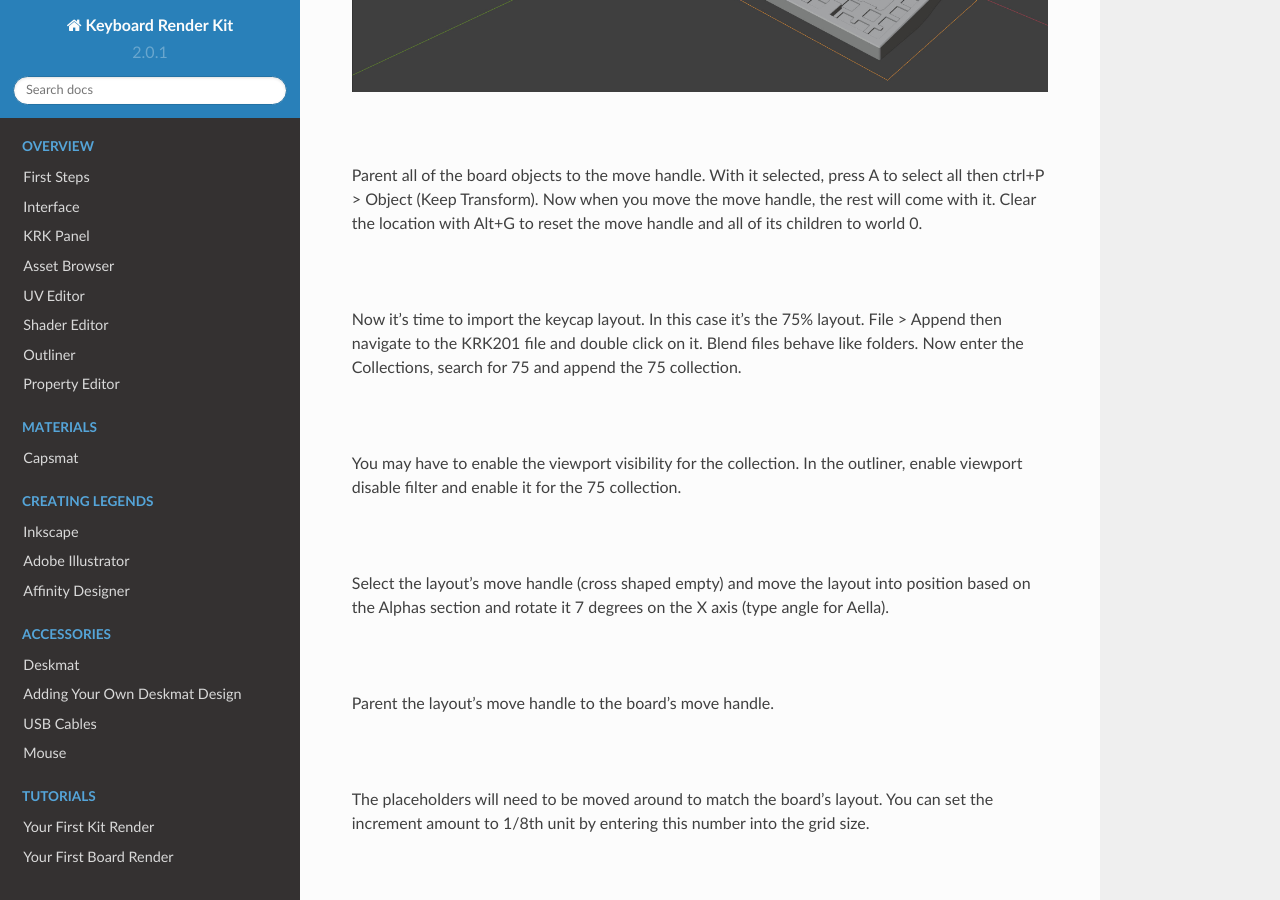
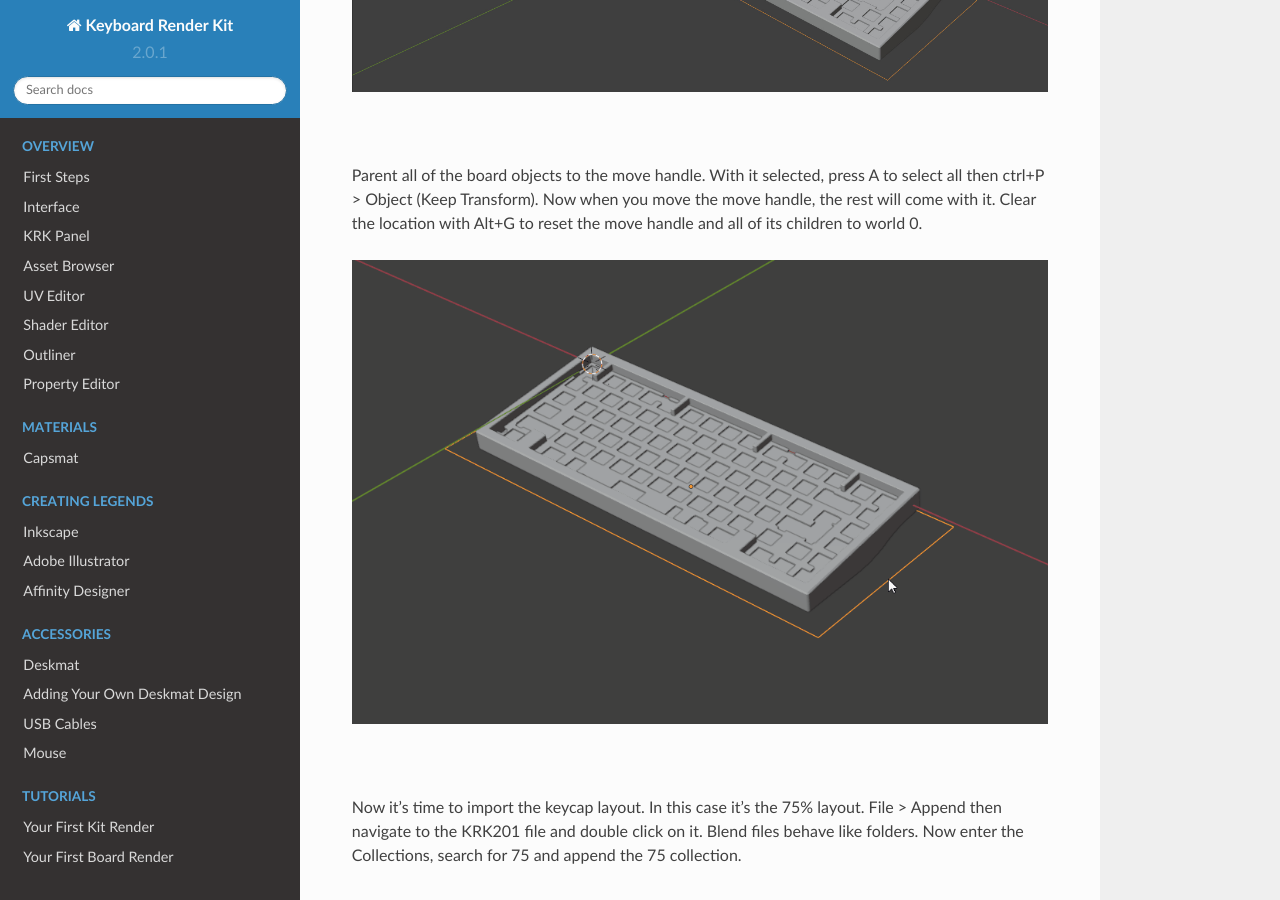
Before and after one commit to imperfectlink/KeyboardRenderKit, a Sphinx documentation site: the page built from docs/source/board_custom.rst, in a window 1280 px wide and 900 px high, scrolled down 5764 px. Built offline with Sphinx 7.4.7 and the Read the Docs theme 2.0.0, drawn with Linux system fonts in a browser that asks for light colours.

Commit message:
Update board_custom.rst

```diff
--- a/docs/source/board_custom.rst
+++ b/docs/source/board_custom.rst
@@ -73,6 +73,8 @@ Convert it into a curve using Object > Convert > Curve. Your move handle is done
 
 Parent all of the board objects to the move handle. With it selected, press A to select all then ctrl+P > Object (Keep Transform). Now when you move the move handle, the rest will come with it. Clear the location with Alt+G to reset the move handle and all of its children to world 0.
 
+.. image:: img/MoveHandle6.gif
+
 |
 
 Now it's time to import the keycap layout. In this case it's the 75% layout. File > Append then navigate to the KRK201 file and double click on it. Blend files behave like folders. Now enter the Collections, search for 75 and append the 75 collection.
```
